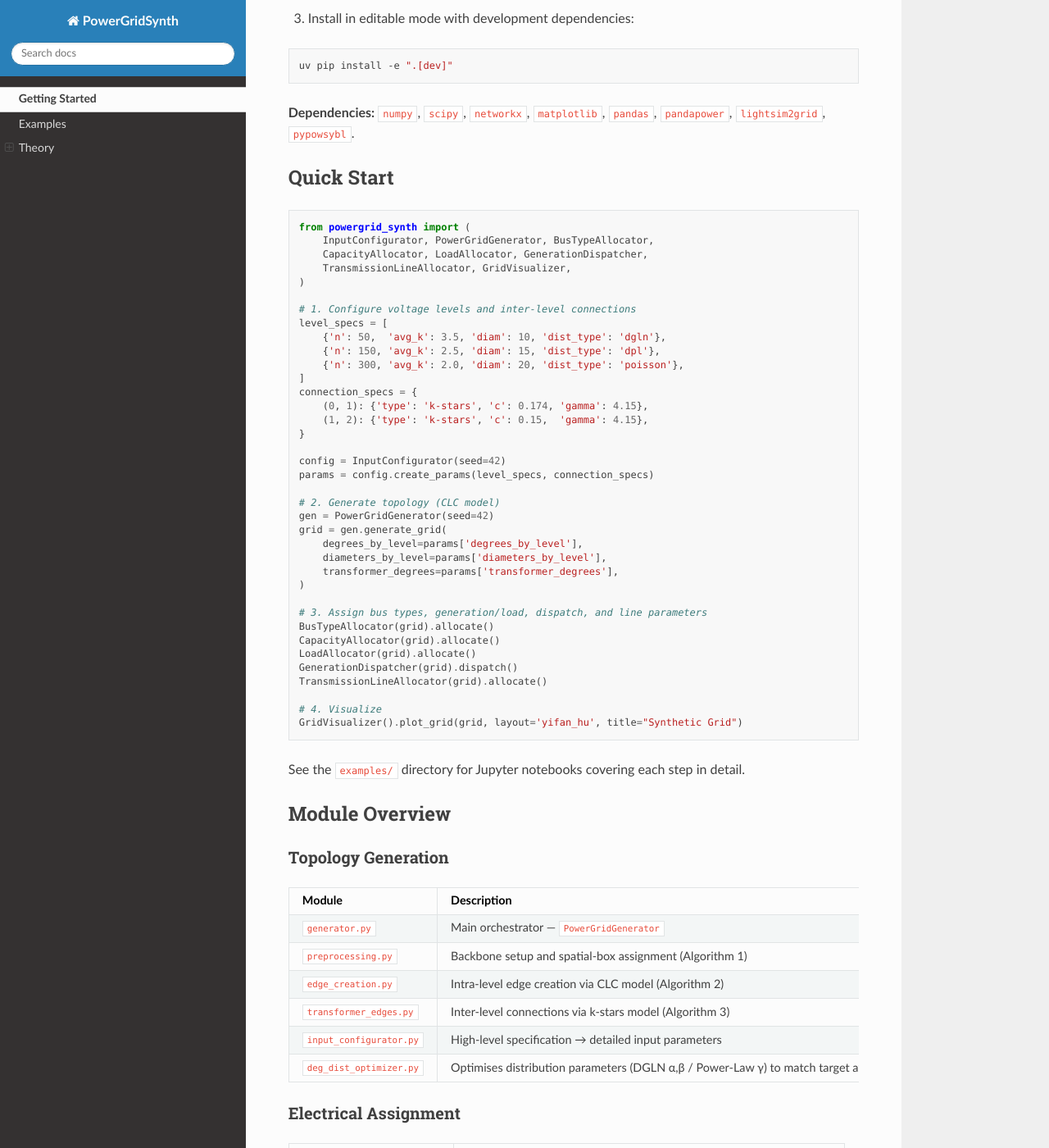
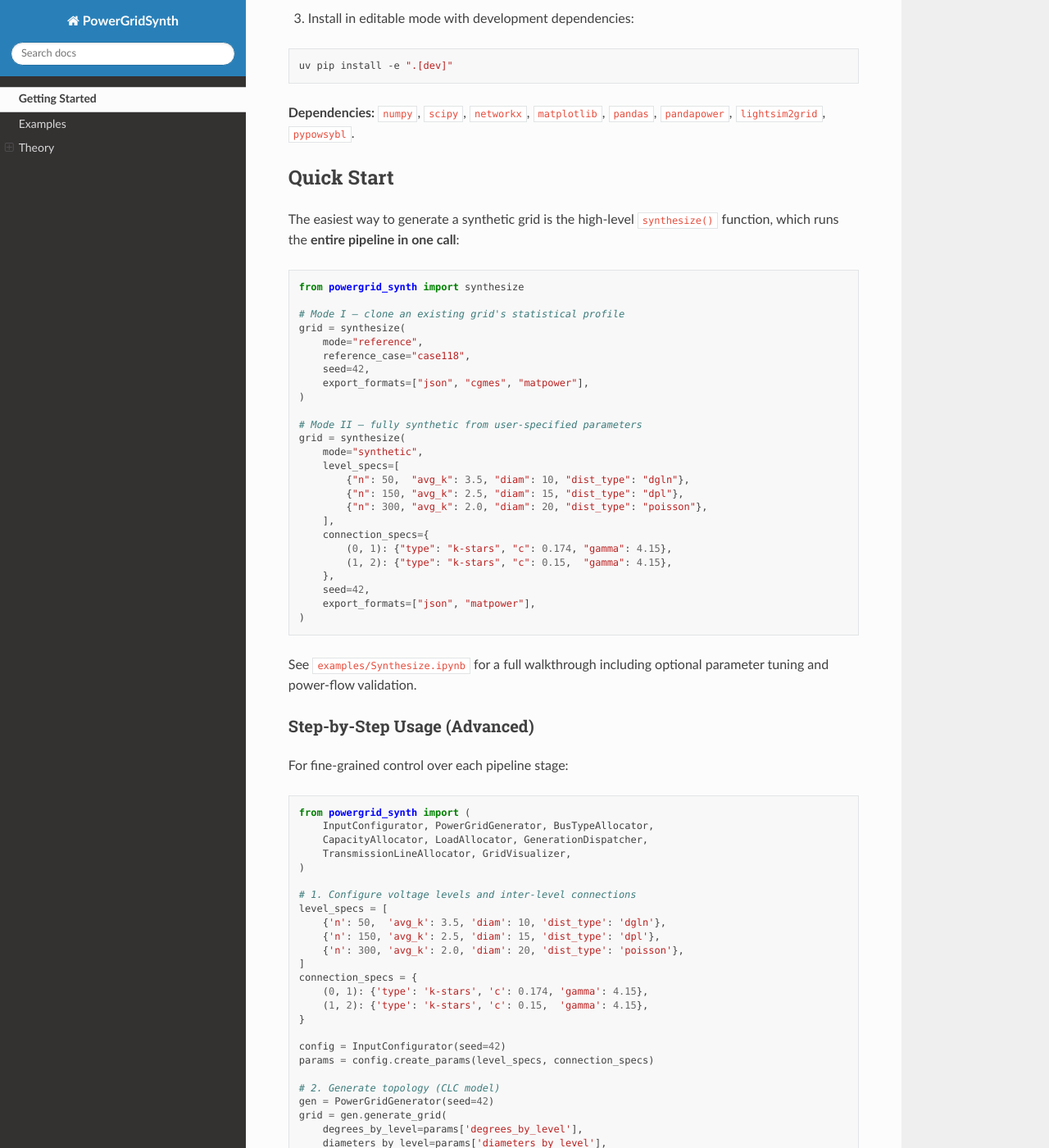
Before and after one commit to cookbook-ms/Chung_Lu_Chain-synthesizer, a Sphinx documentation site: the page built from docs/README.md, in a window 1280 px wide and 1400 px high, scrolled down 684 px. Shown: the whole window at 82% size. Built offline with Sphinx 7.4.7 and the Read the Docs theme 3.1.0, drawn with Linux system fonts in a browser that asks for light colours; pages that are not in the unit, such as notebooks, are missing from menus; some of the changed text lies outside the part shown.

Commit message:
doc updated synthesize

````diff
--- a/docs/README.md
+++ b/docs/README.md
@@ -32,6 +32,42 @@ uv pip install -e ".[dev]"
 **Dependencies:** `numpy`, `scipy`, `networkx`, `matplotlib`, `pandas`, `pandapower`, `lightsim2grid`, `pypowsybl`.
 
 ## Quick Start
+
+The easiest way to generate a synthetic grid is the high-level `synthesize()` function, which runs the **entire pipeline in one call**:
+
+```python
+from powergrid_synth import synthesize
+
+# Mode I — clone an existing grid's statistical profile
+grid = synthesize(
+    mode="reference",
+    reference_case="case118",
+    seed=42,
+    export_formats=["json", "cgmes", "matpower"],
+)
+
+# Mode II — fully synthetic from user-specified parameters
+grid = synthesize(
+    mode="synthetic",
+    level_specs=[
+        {"n": 50,  "avg_k": 3.5, "diam": 10, "dist_type": "dgln"},
+        {"n": 150, "avg_k": 2.5, "diam": 15, "dist_type": "dpl"},
+        {"n": 300, "avg_k": 2.0, "diam": 20, "dist_type": "poisson"},
+    ],
+    connection_specs={
+        (0, 1): {"type": "k-stars", "c": 0.174, "gamma": 4.15},
+        (1, 2): {"type": "k-stars", "c": 0.15,  "gamma": 4.15},
+    },
+    seed=42,
+    export_formats=["json", "matpower"],
+)
+```
+
+See `examples/Synthesize.ipynb` for a full walkthrough including optional parameter tuning and power-flow validation.
+
+### Step-by-Step Usage (Advanced)
+
+For fine-grained control over each pipeline stage:
 
 ```python
 from powergrid_synth import (
@@ -74,6 +110,10 @@ GridVisualizer().plot_grid(grid, layout='yifan_hu', title="Synthetic Grid")
 ```
 
 See the `examples/` directory for Jupyter notebooks covering each step in detail.
+
+> **Tip:** For most use cases the high-level `synthesize()` function above is sufficient.
+> Use the step-by-step API when you need intermediate visualisations or custom logic
+> between pipeline stages.
 
 ## Module Overview
 
````
Also changed, not shown: 4 other files.
